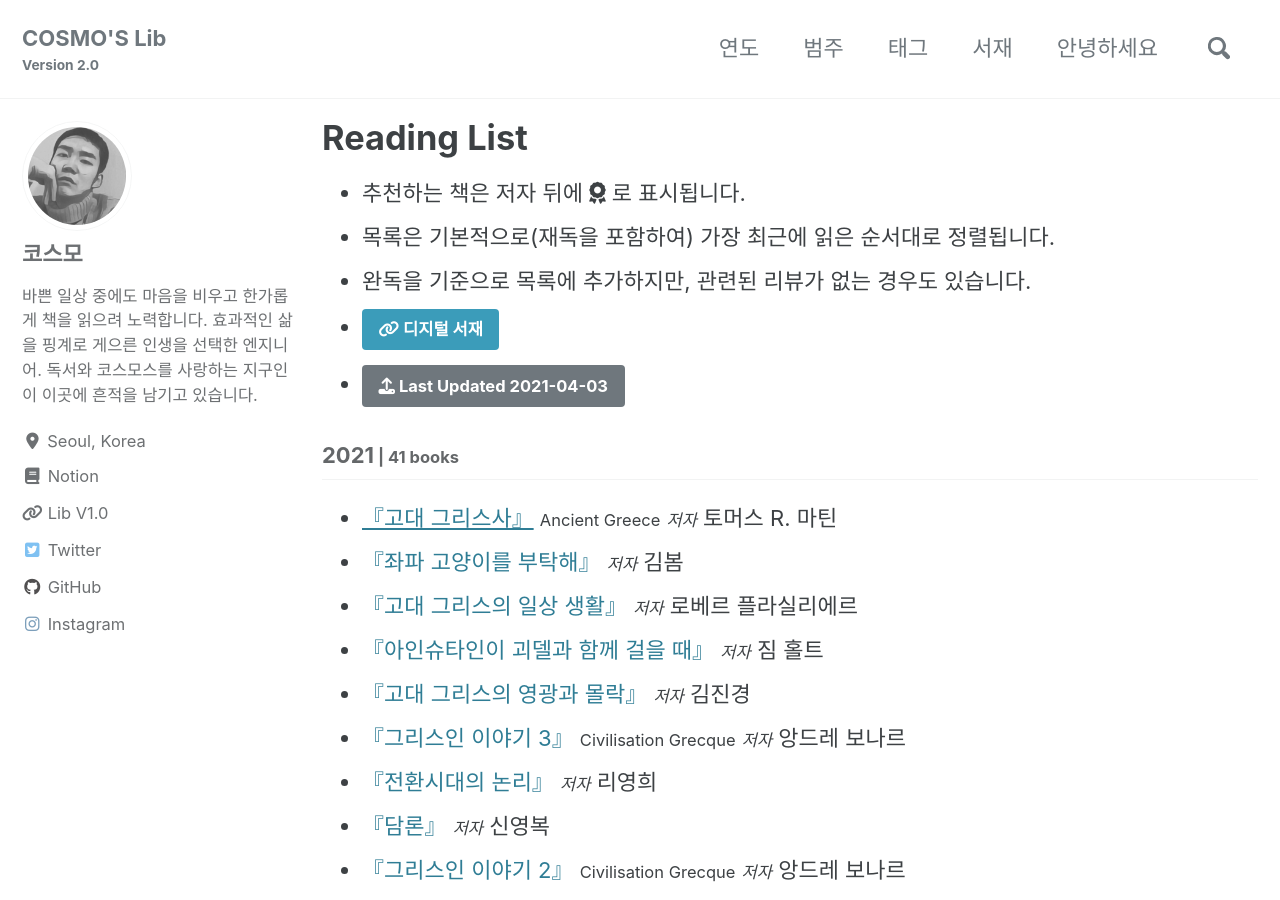
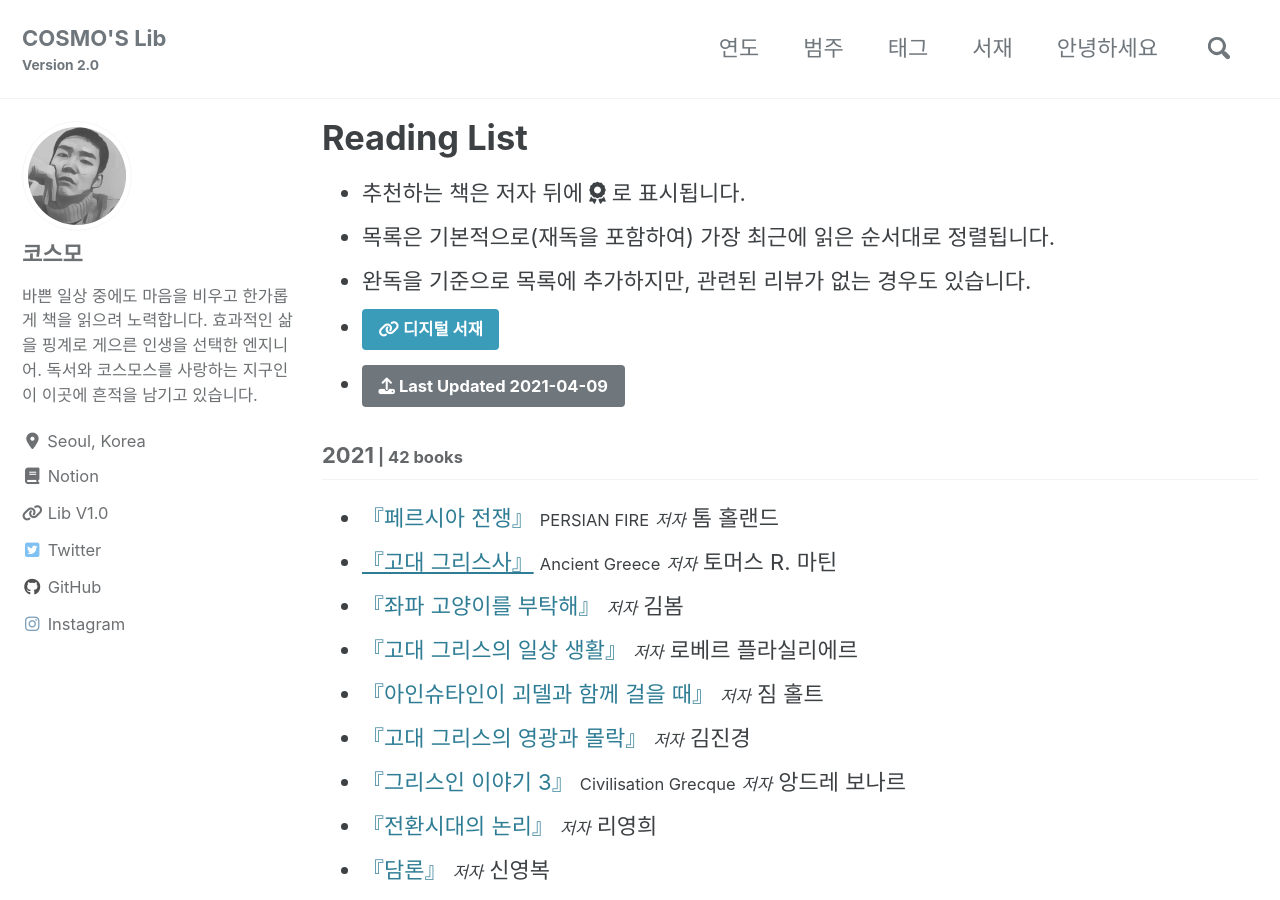
Before and after one commit to deftone2000/cosmo-s-archive, a Jekyll site: the page built from _pages/reading-list.html, in a window 1280 px wide and 900 px high. Built offline with Jekyll 4.4.1, drawn with Linux system fonts in a browser that asks for light colours; cached includes are drawn as plain includes; nearby versions of some CDN libraries; comment, search, counter and statistics services are not loaded; a style sheet for code colours, icons or effects is not loaded.

Commit message:
no message

```diff
--- a/_data/reading.yml
+++ b/_data/reading.yml
@@ -1,7 +1,17 @@
-lastupdate: 2021-04-03
+lastupdate: 2021-04-09
 list:
   - year: "2021"
     books:
+      - title: "페르시아 전쟁"
+        ori_title: PERSIAN FIRE
+        author: 톰 홀랜드
+        post_title:
+        cover:
+        trans: 이순호
+        pub: 책과함께
+        pub_info: 2006년 12월 09일
+        post_link:
+
       - title: "고대 그리스사"
         ori_title: Ancient Greece
         author: 토머스 R. 마틴
```
